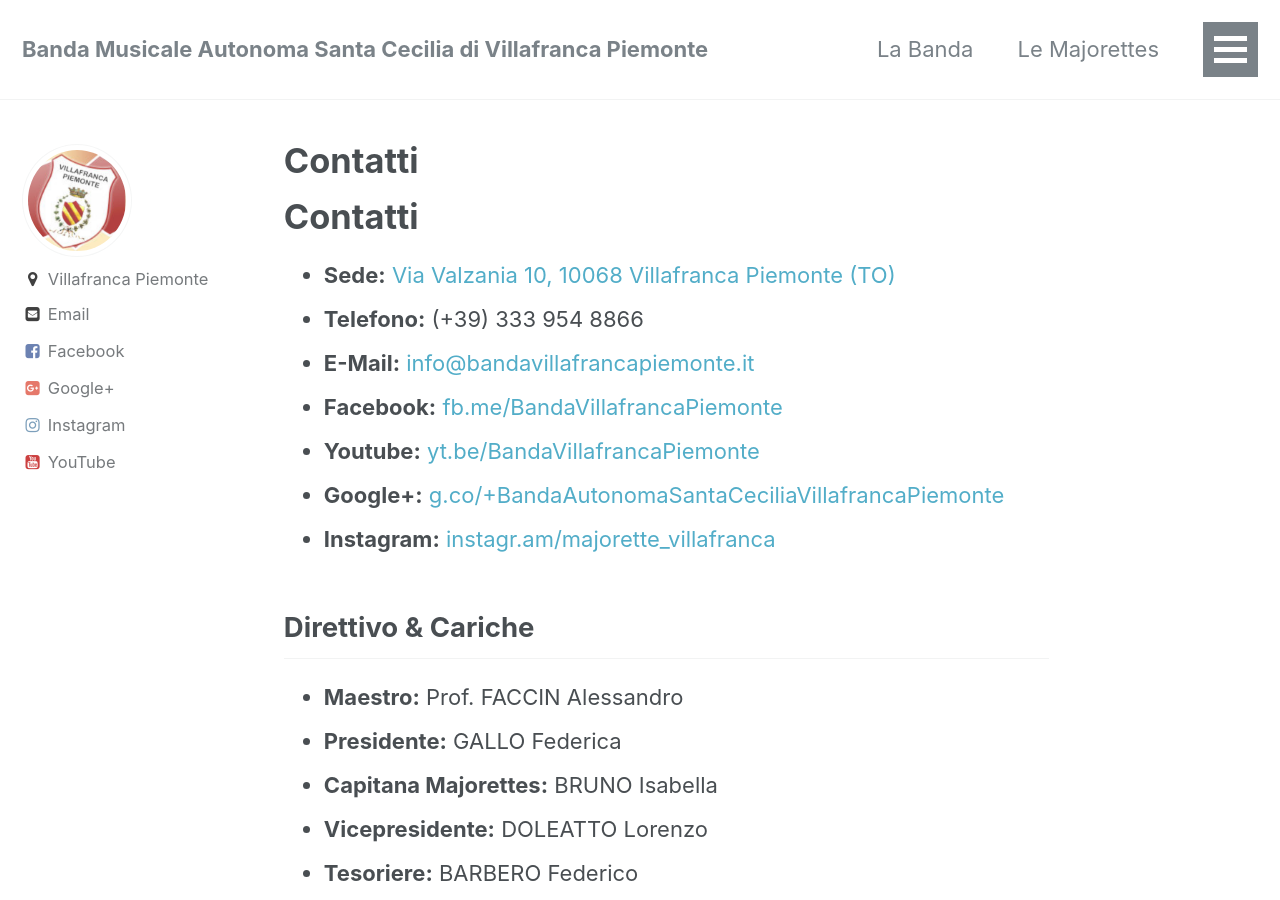
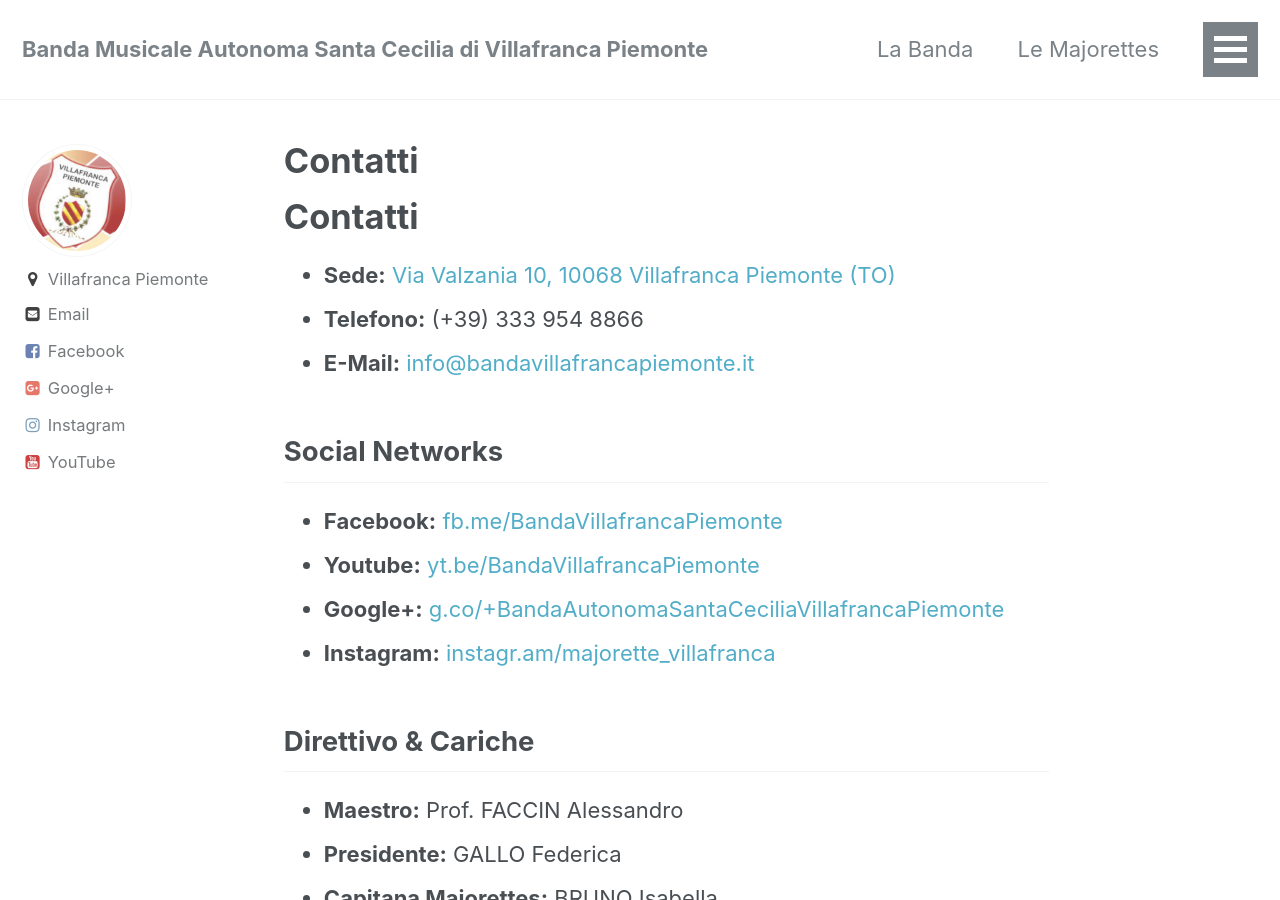
Before and after one commit to BandaVillaSCecilia/BandaVillaSCecilia.github.io, a Jekyll site: the page built from _pages/Contatti.md, in a window 1280 px wide and 900 px high. Built offline with Jekyll 4.4.1, drawn with Linux system fonts in a browser that asks for light colours; our own code applies the rules of GitHub Pages for plain Markdown files.

Commit message:
Updated contatti

```diff
--- a/_pages/Contatti.md
+++ b/_pages/Contatti.md
@@ -6,6 +6,8 @@ permalink: /contatti/
 - **Sede:** [Via Valzania 10, 10068 Villafranca Piemonte (TO)](https://goo.gl/maps/JkA22AhpLdE2)
 - **Telefono:**  (+39) 333 954 8866
 - **E-Mail:** <info@bandavillafrancapiemonte.it>
+
+## Social Networks
 - **Facebook:** [fb.me/BandaVillafrancaPiemonte](http://bit.ly/FacebookBandaVilla)
 - **Youtube:** [yt.be/BandaVillafrancaPiemonte](https://www.youtube.com/user/BandaSCeciliaVIlla)
 - **Google+:** [g.co/+BandaAutonomaSantaCeciliaVillafrancaPiemonte](https://plus.google.com/+BandaAutonomaSantaCeciliaVillafrancaPiemonte)
```
